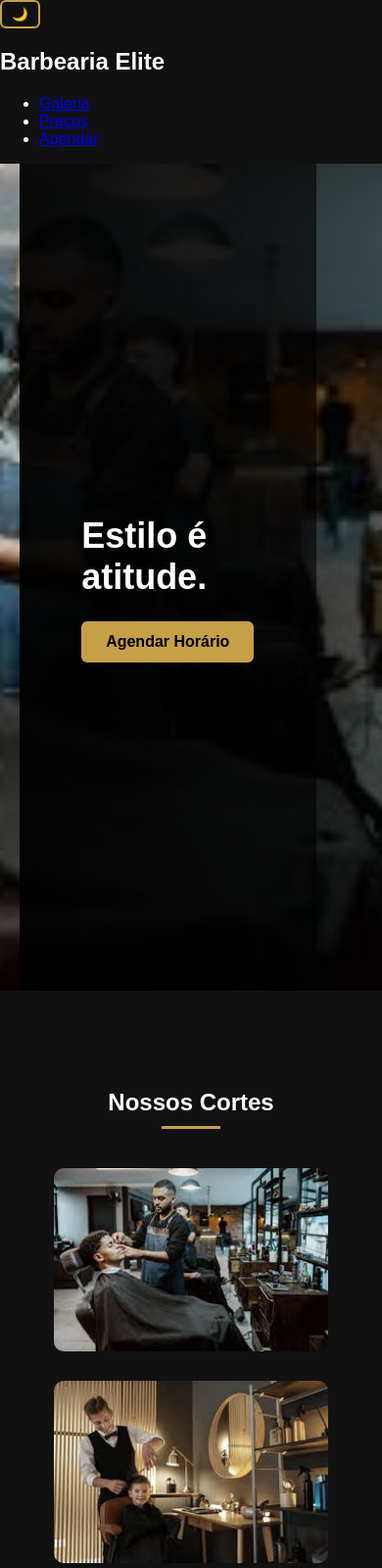
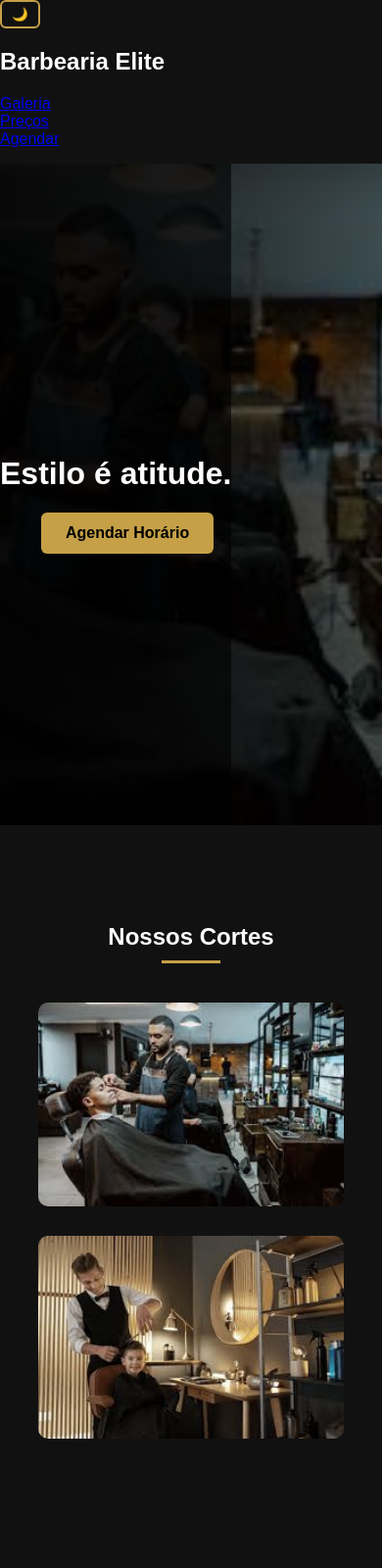
Before and after one commit to Picykico/Portifolio-Gabriel-Cezar, a plain HTML site: page Portifolio/babearia/barbearia.html in a window 390 px wide. Shown: the top 1600 px of the page at 98% size. Drawn offline with Linux system fonts and the light colour scheme.

Commit message:
Add files via upload

```diff
--- a/Portifolio/babearia/stylebarb.css
+++ b/Portifolio/babearia/stylebarb.css
@@ -246,27 +246,40 @@ form button:hover {
 
 @media (max-width: 768px) {
 
+    nav section {
+        flex-direction: column;
+        align-items: center;
+        gap: 10px;
+    }
+
+    nav ul {
+        flex-direction: column;
+        gap: 10px;
+        padding: 0;
+    }
+
     .hero {
-        padding-left: 5%;
-        text-align: left;
+        height: 80vh;
+        text-align: center;
     }
 
     .hero h1 {
-        font-size: 36px;
+        font-size: 32px;
+        margin-left: 0;
     }
 
-    .imagens {
-        flex-direction: column;
+    .overlay {
+        padding-left: 0;
         align-items: center;
     }
 
-    .imagens img {
-        width: 90%;
+    .item {
+        flex-direction: column;
+        gap: 5px;
+        text-align: center;
     }
 
-    .tabela {
-        width: 90%;
-        padding: 20px;
+    .mapa iframe {
+        height: 250px;
     }
-
 }
--- a/Portifolio/hamburgueria/stylehamb.css
+++ b/Portifolio/hamburgueria/stylehamb.css
@@ -159,12 +159,28 @@ nav a {
 
     nav {
         flex-direction: column;
+        align-items: center;
         gap: 15px;
-        align-items: center;
+    }
+
+    nav ul {
+        flex-direction: column;
+        gap: 10px;
+        padding: 0;
+    }
+
+    .hero {
+        height: 80vh;
+        text-align: center;
     }
 
     .hero h1 {
-        font-size: 32px;
+        font-size: 28px;
+    }
+
+    .overlay {
+        padding-left: 0;
+        text-align: center;
     }
 
     .cards {
@@ -172,7 +188,17 @@ nav a {
         align-items: center;
     }
 
-    .imagens img {
+    .card {
         width: 90%;
     }
+
+    .imagens img {
+        width: 95%;
+    }
+
+    .pedido-btn {
+        bottom: 20px;
+        right: 20px;
+        padding: 12px 20px;
+    }
 }
```
Also changed, not shown: Portifolio/babearia/agendamento.html (+1 -0 lines), Portifolio/hamburgueria/hamburgueria.html (+1 -0 lines), Portifolio/index.html (+10 -7 lines).
